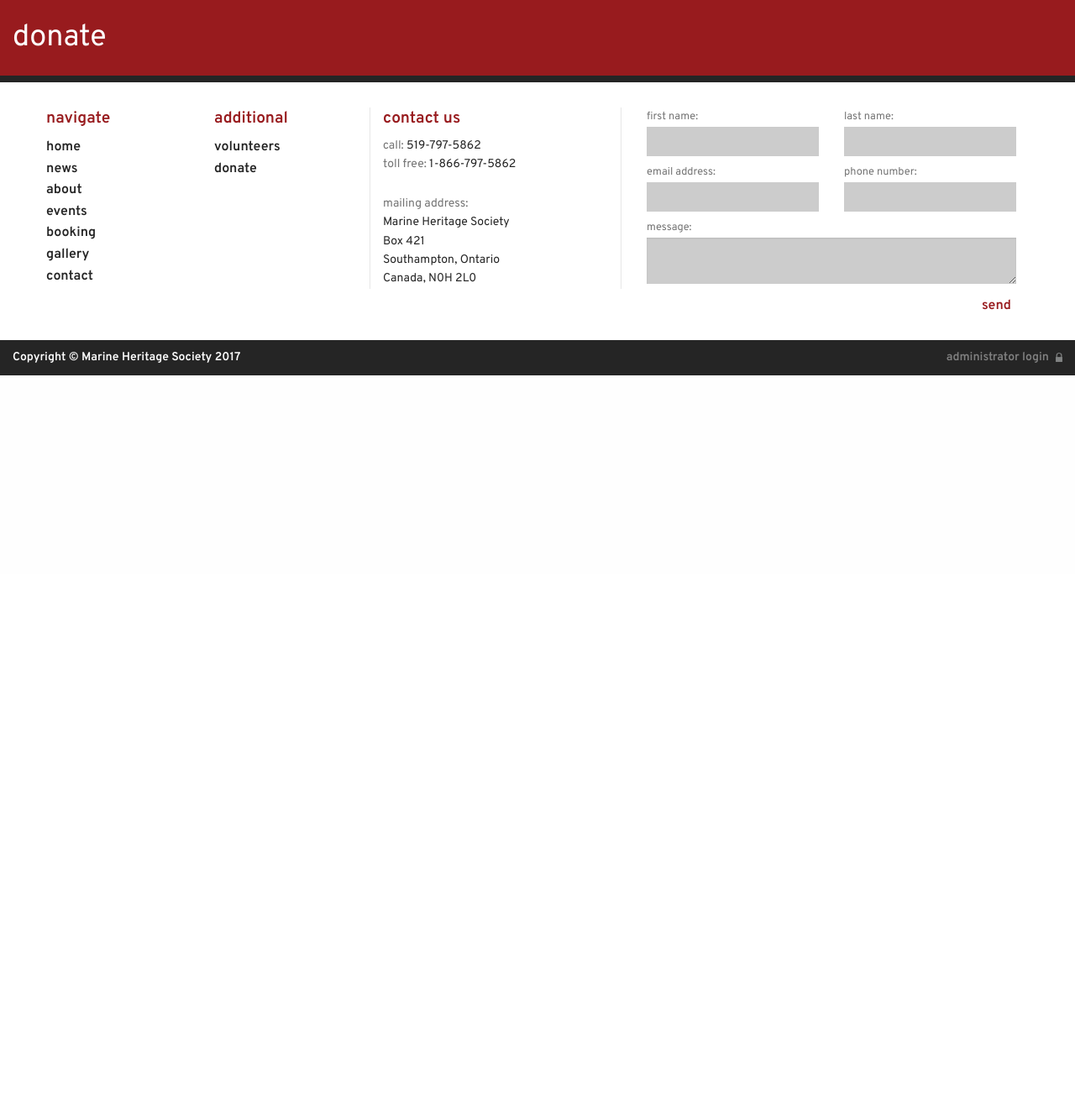
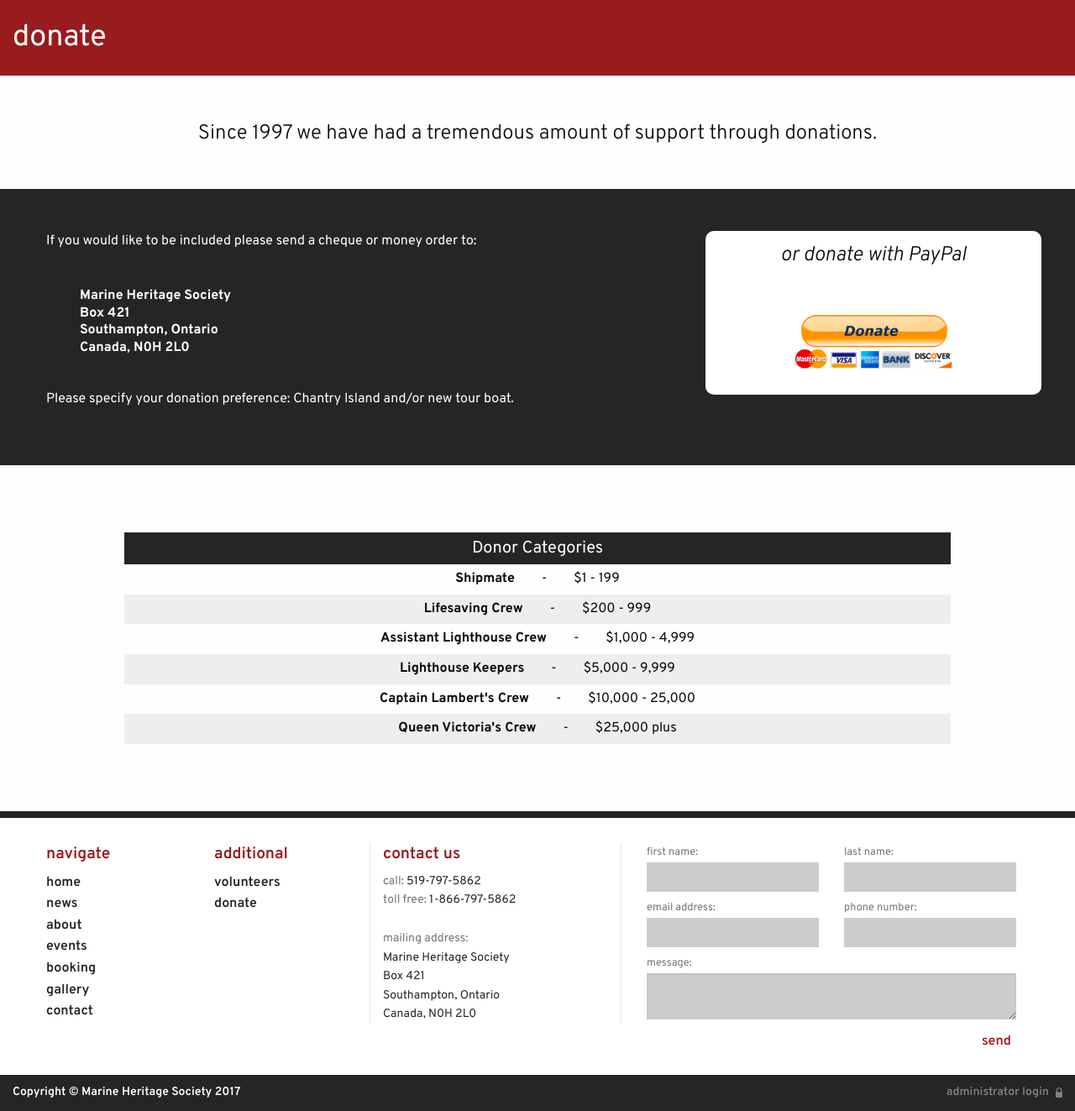
Before and after one commit to ryandys/Chantry_Island, a PHP site: page /donate.php in a window 1280 px wide. Shown: the part 117-1440 px from the top of the page at 84% size. Before the commit the page ends 564 px from the top, so only its background shows below. Run offline with PHP 8.4, Linux system fonts and the light colour scheme.

Commit message:
Finished Donate page
updated html and css for donate page. and renamed an id in index.php

```diff
--- a/css/app.css
+++ b/css/app.css
@@ -159,12 +159,7 @@
 	margin-bottom: 50px;
 }
 
-.donateCon {
-	position: relative;
-	overflow: hidden;
-}
-
-#donateCon {
+#homeDonateCon {
 	background-color: #8eabc9;
 	background-image: url(../images/water.jpg);
 	background-position: center center;
@@ -620,9 +615,96 @@
 	transform: scale(1.02,1.02);
 }
 
+/*-----Donate-----*/
+#donateInfo {
+	margin-top: 50px;
+	margin-bottom: 30px;
+	text-align: center;
+	font-family: 'Overpass', sans-serif;
+	font-size: 1.5em;
+	font-weight: 300;
+}
+
+#donateCon {
+	background-color: #252525;
+	padding: 50px 20px 50px 20px;
+}
+
+#donateAddressCon {
+	margin-left: 40px;
+	margin-bottom: 40px;
+}
+
+.donateAddress {
+	color: #fff;
+	font-weight: 700;
+	font-family: 'Overpass', sans-serif;
+	font-size: 1em;
+	margin-bottom: -5px;
+}
+
+#paypalCon {
+	background-color: #fff;
+	border-radius: 10px;
+	padding: 10px;
+}
+
+#paypalCon p {
+	text-align: center;
+	font-family: 'Overpass', sans-serif;
+	font-size: 1.5em;
+	font-weight: 300;
+	font-style: italic;
+}
+
+#paypalCon img {
+	width: 50%;
+	max-width: 200px;
+	display: block;
+	margin: 50px auto 20px auto;
+}
+
+#donorCategories {
+	padding: 80px 10px 80px 10px;
+}
+
+.donorCategoryBlack, .donorCategoryWhite, .donorCategoryGrey {
+	text-align: center;
+	padding-top: 5px;
+	padding-bottom: 5px;
+}
+
+.donorCategoryBlack {
+	background-color: #252525;
+}
+
+.dontorCategoryWhite {
+	background-color: #fff;
+}
+
+.donorCategoryGrey {
+	background-color: #eee;
+}
+
+.donorCategoryBlack h2 {
+	font-family: 'Overpass', sans-serif;
+	font-size: 1.25em;
+	margin: 0;
+}
+
+.donorCategoryWhite p, .donorCategoryGrey p {
+	font-family: 'Overpass', sans-serif;
+	font-size: 0.65em;
+	margin: 0;
+}
+
+.donorCategoryWhite span, .donorCategoryGrey span {
+	font-weight: 700;
+}
+
 /*-----Header-----*/
 #headerWrapper {
-	background: #ffffff;
+	background: #fff;
 }
 
 #skewCon {
@@ -1078,6 +1160,15 @@ textarea:focus {
 		margin-top: 0px;
 	}
 
+	/*-----Donate-----*/
+	.donorCategoryBlack h2 {
+		font-size: 1.25em;
+	}
+
+	.donorCategoryWhite p, .donorCategoryGrey p {
+		font-size: 1em;
+	}
+
 	/*-----Header-----*/
 	#headerWrapper {
 		background: #ffffff;
--- a/donate.php
+++ b/donate.php
@@ -16,6 +16,62 @@ include_once("layout/header.php");
 		</div>
 	</div>
 
+<!--start donateInfo-->
+<div class="row" id="donateInfo">
+	<div class="small-12 columns">
+		<p>Since 1997 we have had a tremendous amount of support through donations.</p>
+	</div>
+</div>
+<!--end donateInfo-->
+
+<!--start donateCon-->
+<div id="donateCon">
+	<div class="row">
+		<div class="small-12 medium-8 columns">
+			<p class="paragraph whiteTxt">If you would like to be included please send a cheque or money order to:</p>
+			<br>
+			<div id="donateAddressCon">
+				<p class="donateAddress">Marine Heritage Society</p>
+				<p class="donateAddress">Box 421</p>
+				<p class="donateAddress">Southampton, Ontario</p>
+				<p class="donateAddress">Canada, N0H 2L0</p>
+			</div>
+			<p class="paragraph whiteTxt">Please specify your donation preference: Chantry Island and/or new tour boat.</p>
+		</div>
+		<div class="small-12 medium-4 columns" id="paypalCon">
+			<p>or donate with PayPal</p>
+			<img src="images/paypal.png" alt="PayPal">
+		</div>
+	</div>
+</div>
+<!--end donateCon-->
+
+<!--start donorCategories-->
+<div class="row" id="donorCategories">
+	<div class="small-10 small-centered columns donorCategoryBlack">
+		<h2 class="whiteTxt">Donor Categories</h2>
+	</div>
+	<div class="small-10 small-centered columns donorCategoryWhite">
+		<p><span>Shipmate</span>&emsp;&emsp;-&emsp;&emsp;$1 - 199</p>
+	</div>
+	<div class="small-10 small-centered columns donorCategoryGrey">
+		<p><span>Lifesaving Crew</span>&emsp;&emsp;-&emsp;&emsp;$200 - 999</p>
+	</div>
+	<div class="small-10 small-centered columns donorCategoryWhite">
+		<p><span>Assistant Lighthouse Crew</span>&emsp;&emsp;-&emsp;&emsp;$1,000 - 4,999</p>
+	</div>
+	<div class="small-10 small-centered columns donorCategoryGrey">
+		<p><span>Lighthouse Keepers</span>&emsp;&emsp;-&emsp;&emsp;$5,000 - 9,999</p>
+	</div>
+	<div class="small-10 small-centered columns donorCategoryWhite">
+		<p><span>Captain Lambert's Crew</span>&emsp;&emsp;-&emsp;&emsp;$10,000 - 25,000</p>
+	</div>
+	<div class="small-10 small-centered columns donorCategoryGrey">
+		<p><span>Queen Victoria's Crew</span>&emsp;&emsp;-&emsp;&emsp;$25,000 plus</p>
+	</div>
+</div>
+<!--end donorCategories-->
+
 
     <!--CLOSE BODY CONTENT HERE-->
 
--- a/index.php
+++ b/index.php
@@ -75,8 +75,8 @@ include_once("layout/header.php");
 </div>
 <!--end video-->
 
-<!--start donate-->
-<div id="donateCon">
+<!--start homeDonateCon-->
+<div id="homeDonateCon">
 	<div class="row">
 		<div class="small-12 columns">
 			<h2 class="donateTitle whiteTxt">Donations are Greatly Appreciated</h2>
@@ -89,7 +89,7 @@ include_once("layout/header.php");
 		</div>
 	</div>
 </div>
-<!--end donate-->
+<!--end homeDonateCon-->
 
 <!--start affiliates-->
 <div id="affiliatesConFull">
```
Also changed, not shown: images/paypal.png (added).
